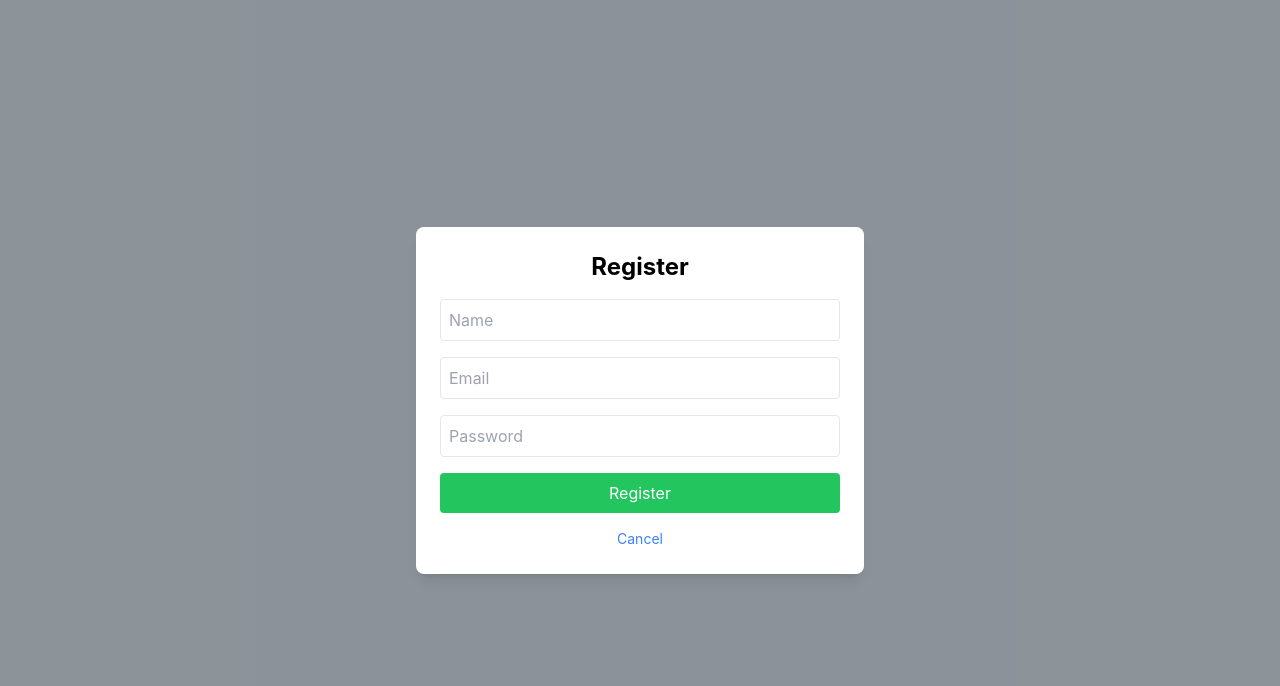
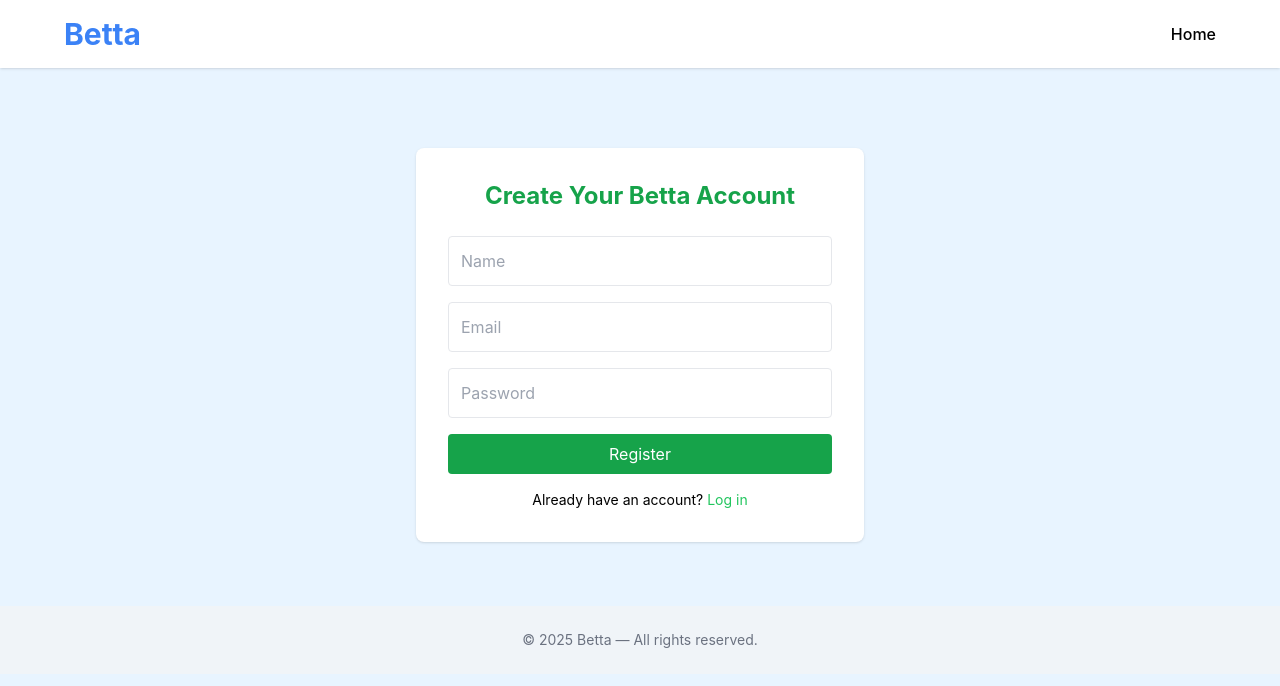
Before and after one commit to victorcreativee/Betta, a React (Create React App) app in the folder frontend/: page /register in a window 1280 px wide. Shown: the top 686 px of the page. Built offline with nearby package versions, Linux system fonts and the light colour scheme.

Commit message:
login and register UI improvement

```diff
--- a/frontend/src/App.jsx
+++ b/frontend/src/App.jsx
@@ -41,5 +41,6 @@ export default function App() {
       </Routes>
       <ToastContainer />
     </Router>
+
   );
 }
--- /dev/null
+++ b/frontend/src/components/AuthFooter.jsx
@@ -0,0 +1,7 @@
+export default function AuthFooter() {
+  return (
+    <footer className="bg-[#f0f4f8] text-gray-500 text-sm text-center py-6 mt-16">
+      <p>© {new Date().getFullYear()} Betta — All rights reserved.</p>
+    </footer>
+  );
+}
--- /dev/null
+++ b/frontend/src/components/AuthHeader.jsx
@@ -0,0 +1,19 @@
+import { Link } from "react-router-dom";
+
+export default function AuthHeader() {
+  return (
+    <header className="bg-white shadow py-4 w-full">
+      <div className="w-full flex justify-between items-center text-base font-medium">
+
+        <Link to ="/" ><h1 className="text-3xl font-bold text-blue-500 ml-16">Betta</h1></Link>
+
+
+        <nav className="space-x-2 mr-16">
+          <Link to="/" className="hover:text-blue-600">Home</Link>
+          {/* <Link to="/login" className="hover:text-blue-600">Login</Link> */}
+          {/* <Link to="/register" className="hover:text-blue-600">Register</Link> */}
+        </nav>
+      </div>
+    </header>
+  );
+}
--- a/frontend/src/pages/Login.jsx
+++ b/frontend/src/pages/Login.jsx
@@ -1,17 +1,19 @@
-// src/pages/Login.jsx
-
 import { useState } from 'react';
 import { useNavigate } from 'react-router-dom';
+import AuthHeader from '../components/AuthHeader';
+import AuthFooter from '../components/AuthFooter';
 
 function Login() {
   const [email, setEmail] = useState('');
   const [password, setPassword] = useState('');
-  const [error, setError] = useState('');
+  const [feedback, setFeedback] = useState('');
+  const [loading, setLoading] = useState(false);
   const navigate = useNavigate();
 
   const handleLogin = async (e) => {
     e.preventDefault();
-    setError('');
+    setLoading(true);
+    setFeedback('');
 
     try {
       const res = await fetch('http://localhost:5050/api/users/login', {
@@ -21,27 +23,38 @@ function Login() {
       });
 
       const data = await res.json();
-      if (!res.ok) throw new Error(data.message || 'Login failed');
+      setLoading(false);
+
+      if (!res.ok) {
+        setFeedback(
+          res.status === 404
+            ? 'No account found. Want to register instead?'
+            : data.message || 'Login failed.'
+        );
+        return;
+      }
 
       localStorage.setItem('user', JSON.stringify(data));
       navigate('/dashboard');
     } catch (err) {
-      setError(err.message);
+      setLoading(false);
+      setFeedback('An error occurred. Please try again.');
     }
   };
 
   return (
-    <div className="fixed inset-0 bg-black bg-opacity-50 flex items-center justify-center z-50">
-      <div className="bg-white dark:bg-gray-800 p-6 rounded-xl shadow-lg w-full max-w-md relative">
-        <h2 className="text-2xl font-bold mb-4 text-center text-gray-800 dark:text-white">Login</h2>
+    <>
+      <AuthHeader />
+      <main className="max-w-md mx-auto mt-20 p-8 bg-white rounded-lg shadow">
+        <h2 className="text-2xl font-bold mb-6 text-center text-blue-600">Log In to Betta</h2>
 
-        {error && <p className="text-red-500 text-center mb-3">{error}</p>}
+        {feedback && <p className="text-red-500 text-sm text-center mb-4">{feedback}</p>}
 
         <form onSubmit={handleLogin} className="space-y-4">
           <input
             type="email"
             placeholder="Email"
-            className="w-full px-4 py-2 border rounded dark:bg-gray-700 dark:text-white"
+            className="w-full p-3 border rounded focus:outline-none focus:ring-2 focus:ring-blue-400"
             value={email}
             onChange={(e) => setEmail(e.target.value)}
             required
@@ -49,20 +62,28 @@ function Login() {
           <input
             type="password"
             placeholder="Password"
-            className="w-full px-4 py-2 border rounded dark:bg-gray-700 dark:text-white"
+            className="w-full p-3 border rounded focus:outline-none focus:ring-2 focus:ring-blue-400"
             value={password}
             onChange={(e) => setPassword(e.target.value)}
             required
           />
           <button
             type="submit"
-            className="w-full bg-blue-600 text-white px-4 py-2 rounded hover:bg-blue-700 transition"
+            className="w-full bg-blue-600 text-white py-2 rounded hover:bg-blue-700 transition"
           >
-            Login
+            {loading ? 'Logging in...' : 'Login'}
           </button>
         </form>
-      </div>
-    </div>
+
+        <div className="text-sm text-center mt-4">
+          Don’t have an account?{' '}
+          <a href="/register" className="text-blue-500 hover:underline">
+            Register
+          </a>
+        </div>
+      </main>
+      <AuthFooter />
+    </>
   );
 }
 
--- a/frontend/src/pages/Register.jsx
+++ b/frontend/src/pages/Register.jsx
@@ -1,17 +1,20 @@
 import { useState } from 'react';
 import { useNavigate } from 'react-router-dom';
-import { motion } from 'framer-motion';
+import AuthHeader from '../components/AuthHeader';
+import AuthFooter from '../components/AuthFooter';
 
-export default function SignupModal({ onClose }) {
+function Register() {
   const [name, setName] = useState('');
   const [email, setEmail] = useState('');
   const [password, setPassword] = useState('');
-  const [error, setError] = useState('');
+  const [feedback, setFeedback] = useState('');
+  const [loading, setLoading] = useState(false);
   const navigate = useNavigate();
 
   const handleRegister = async (e) => {
     e.preventDefault();
-    setError('');
+    setLoading(true);
+    setFeedback('');
 
     try {
       const res = await fetch('http://localhost:5050/api/users/register', {
@@ -21,31 +24,38 @@ export default function SignupModal({ onClose }) {
       });
 
       const data = await res.json();
-      if (!res.ok) throw new Error(data.message || 'Registration failed');
+      setLoading(false);
+
+      if (!res.ok) {
+        setFeedback(
+          res.status === 409
+            ? 'Account already exists. Please log in instead.'
+            : data.message || 'Registration failed.'
+        );
+        return;
+      }
 
       localStorage.setItem('user', JSON.stringify(data));
-      onClose(); // close modal
-      navigate('/dashboard'); // redirect
+      navigate('/dashboard');
     } catch (err) {
-      setError(err.message);
+      setLoading(false);
+      setFeedback('Something went wrong. Please try again.');
     }
   };
 
   return (
-    <div className="fixed inset-0 z-50 flex items-center justify-center bg-black bg-opacity-40">
-      <motion.div
-        initial={{ opacity: 0, y: -30 }}
-        animate={{ opacity: 1, y: 0 }}
-        exit={{ opacity: 0, y: 30 }}
-        className="bg-white rounded-lg p-6 w-full max-w-md shadow-lg"
-      >
-        <h2 className="text-2xl font-bold mb-4 text-center">Register</h2>
-        {error && <p className="text-red-500 text-center mb-2">{error}</p>}
+    <>
+      <AuthHeader />
+      <main className="max-w-md mx-auto mt-20 p-8 bg-white rounded-lg shadow">
+        <h2 className="text-2xl font-bold mb-6 text-center text-green-600">Create Your Betta Account</h2>
+
+        {feedback && <p className="text-red-500 text-sm text-center mb-4">{feedback}</p>}
+
         <form onSubmit={handleRegister} className="space-y-4">
           <input
             type="text"
             placeholder="Name"
-            className="w-full p-2 border rounded"
+            className="w-full p-3 border rounded focus:outline-none focus:ring-2 focus:ring-green-400"
             value={name}
             onChange={(e) => setName(e.target.value)}
             required
@@ -53,7 +63,7 @@ export default function SignupModal({ onClose }) {
           <input
             type="email"
             placeholder="Email"
-            className="w-full p-2 border rounded"
+            className="w-full p-3 border rounded focus:outline-none focus:ring-2 focus:ring-green-400"
             value={email}
             onChange={(e) => setEmail(e.target.value)}
             required
@@ -61,25 +71,29 @@ export default function SignupModal({ onClose }) {
           <input
             type="password"
             placeholder="Password"
-            className="w-full p-2 border rounded"
+            className="w-full p-3 border rounded focus:outline-none focus:ring-2 focus:ring-green-400"
             value={password}
             onChange={(e) => setPassword(e.target.value)}
             required
           />
           <button
             type="submit"
-            className="w-full bg-green-500 text-white px-4 py-2 rounded"
+            className="w-full bg-green-600 text-white py-2 rounded hover:bg-green-700 transition"
           >
-            Register
+            {loading ? 'Creating account...' : 'Register'}
           </button>
         </form>
-        <button
-          onClick={onClose}
-          className="mt-4 text-sm text-blue-500 hover:underline w-full text-center"
-        >
-          Cancel
-        </button>
-      </motion.div>
-    </div>
+
+        <div className="text-sm text-center mt-4">
+          Already have an account?{' '}
+          <a href="/login" className="text-green-500 hover:underline">
+            Log in
+          </a>
+        </div>
+      </main>
+      <AuthFooter />
+    </>
   );
 }
+
+export default Register;
```
Also changed, not shown: frontend/src/pages/Landing.jsx (+10 -10 lines).
